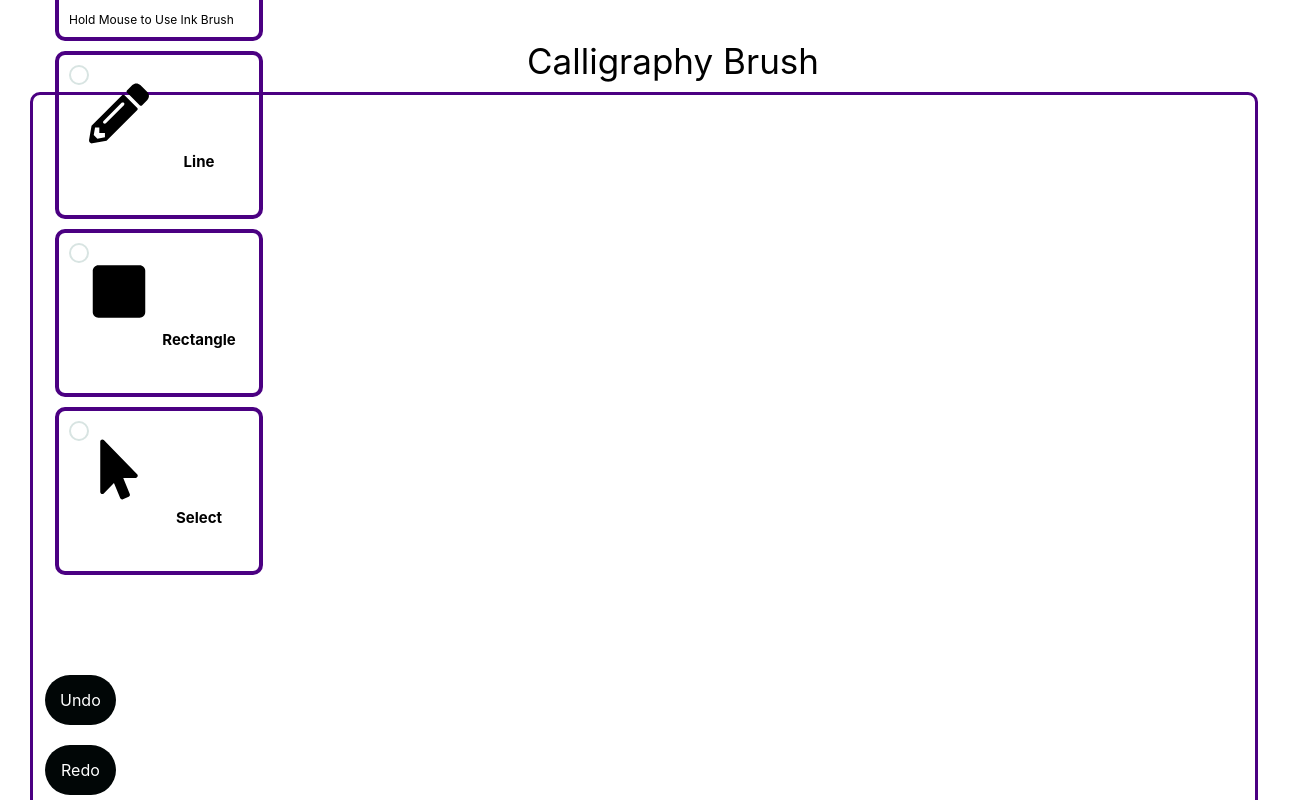
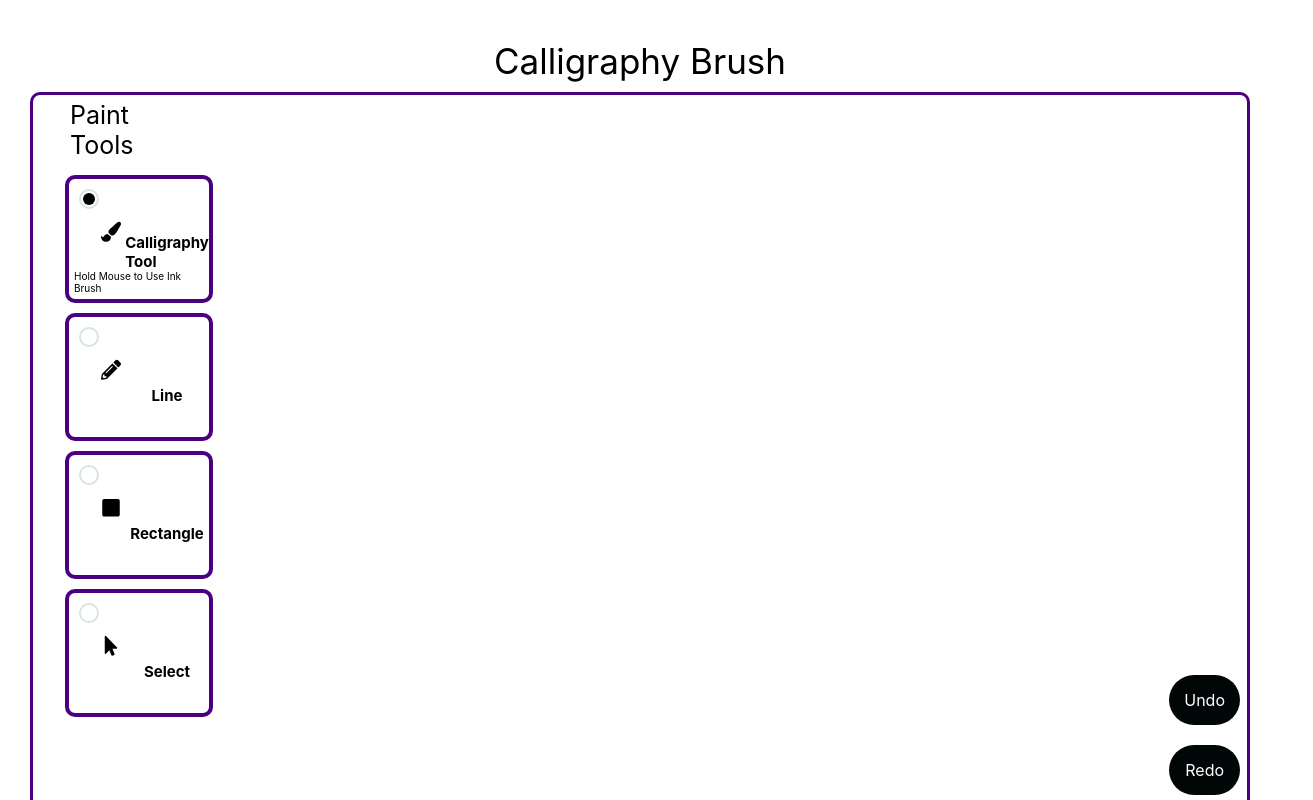
Before and after one commit to alison2686/calligraphy-brush, a React (Create React App) app: page /paint in a window 1280 px wide. Shown: the top 800 px of the page, 1313 px wide, since content can reach past the window. Built offline with nearby package versions, Linux system fonts and the light colour scheme.

Commit message:
add social links and adjust paint tool css

```diff
--- a/package.json
+++ b/package.json
@@ -4,6 +4,7 @@
   "private": true,
   "dependencies": {
     "@fortawesome/fontawesome-free": "^5.1.0-9",
+    "@fortawesome/free-brands-svg-icons": "^5.15.4",
     "@fortawesome/free-solid-svg-icons": "^5.15.4",
     "@fortawesome/react-fontawesome": "^0.1.16",
     "@testing-library/jest-dom": "^5.11.4",
--- a/src/components/Bio/Bio.jsx
+++ b/src/components/Bio/Bio.jsx
@@ -1,4 +1,4 @@
-import styled from "styled-components"
+import styled from 'styled-components'
 
 export const BioContainer = styled.div`
     height: 800px;
@@ -85,3 +85,12 @@ export const BioP = styled.p`
     font-size: 1 rem;
     text-align: center;
 `
+export const SocialLinks = styled.div`
+    border: 1px solid red;
+    justify-content: left;
+`
+export const SocialIcon = styled.div`
+    border: 1px solid red;
+    font-size: 60px;
+
+`
--- a/src/components/Bio/index.jsx
+++ b/src/components/Bio/index.jsx
@@ -1,7 +1,5 @@
 import React from 'react'
-// import Icon1 from '../../images/bridge.svg'
 import Icon2 from '../../images/bio.jpg'
-// import Icon3 from '../../images/svg-2.svg'
 import {
     BioContainer,
     BioH1,
@@ -10,7 +8,12 @@ import {
     BioIcon,
     BioH2,
     BioH3,
-    BioP } from './Bio'
+    BioP,
+    SocialLinks,
+    SocialIcon
+ } from './Bio'
+import { FontAwesomeIcon } from '@fortawesome/react-fontawesome'
+import { faLinkedin, faGithub } from "@fortawesome/free-brands-svg-icons"
 
 const Bio = () => {
     return (
@@ -25,6 +28,20 @@ const Bio = () => {
                     <BioH3>San Francisco, CA</BioH3>
                     <BioP> Check out my GitHub Profile or Find Me on LinkedIn
                     </BioP>
+
+                    <SocialLinks>
+                    <a target="_blank" rel="noreferrer" href="http://www.linkedin.com/in/alison-lee-4547b114">
+                        <SocialIcon>
+                        <FontAwesomeIcon icon={faLinkedin} />
+                        </SocialIcon>
+                    </a>
+                    <a target="_blank" rel="noreferrer" href="https://github.com/alison2686">
+                        <SocialIcon>
+                        <FontAwesomeIcon icon={faGithub} />
+                        </SocialIcon>
+                    </a>
+                    </SocialLinks>
+
                 </BioCard>
             </BioWrapper>
         </BioContainer>
--- a/src/components/InfoSection/Data.js
+++ b/src/components/InfoSection/Data.js
@@ -4,8 +4,8 @@ export const homeObjOne = {
     lightText: true,
     lightTextDesc: true,
     topLine: 'Welcome to Calligraphy Brush!',
-    headline: 'Create calligraphy and hand written style lettering',
-    description: 'Built for the MintBeam Hackathon using React.',
+    headline: 'Create Calligraphy and Hand Written Style Lettering',
+    description: 'Built for the MintBeam Hackathon using React and Styled Components',
     buttonLabel: 'Get started',
     imgStart: true,
     img: require('../../images/artist.svg').default,
@@ -23,7 +23,7 @@ export const homeObjTwo = {
     topLine: 'Demo',
     headline: 'See how it works',
     description: 'Play the video to see a demo of the app',
-    buttonLabel: 'Put demo video here',
+    buttonLabel: 'Demo video coming soon',
     imgStart: false,
     img: require('../../images/abc.png').default,
     alt: 'demo video',
--- a/src/components/Paint/PaintElements.jsx
+++ b/src/components/Paint/PaintElements.jsx
@@ -1,20 +1,25 @@
 import styled from 'styled-components';
 
 export const PaintContainer = styled.div`
-    position: fixed;
+    /* position: fixed; */
     padding: 30px;
 `;
 
 export const PaintCanvasWrapper = styled.div`
     border: 3px solid #4b0082;
     border-radius: 10px;
-    width: 95%;
 `;
 
 export const PaintToolWrapper = styled.div`
+    /* width: 100%; */
+    height: 400px;
+    /* padding-bottom: 150px; */
+    /* border: 1px solid red; */
     position: fixed;
-    bottom: 0;
-    padding-bottom: 200px;
+    top: 0;
+    left: 0;
+    padding-top: 70px;
+    padding-left: 40px;
 `;
 
 export const PaintToolLabelWrapper = styled.div`
@@ -40,8 +45,8 @@ export const PaintH2 = styled.div`
 `;
 
 export const PaintP = styled.div`
-    font-size: 12px;
-    padding: 10px;
+    font-size: 10px;
+    padding: 5px;
     position: absolute;
     bottom: 0;
     left: 0;
@@ -56,8 +61,8 @@ export const PaintToolInput = styled.div`
 `;
 
 export const PaintToolLabel = styled.div`
-    height: 140px;
-    width: 180px;
+    height: 100px;
+    width: 120px;
     border: 4px solid #4b0082;
     position: relative;
     margin: auto;
@@ -80,7 +85,7 @@ export const PaintSpan = styled.div`
 `
 
 export const PaintIcon = styled.div`
-    font-size: 60px;
+    font-size: 20px;
     position: absolute;
     top: 50%;
     left: 30%;
@@ -90,8 +95,9 @@ export const PaintIcon = styled.div`
 export const PaintBtnWrapper = styled.div`
     position: fixed;
     bottom: 0;
+    right: 0;
     padding-bottom: 5px;
-    padding-left: 15px;
+    padding-right: 40px;
 `
 export const UndoRedoBtn = styled.div`
     border-radius: 50px;
--- a/src/components/Paint/paint.js
+++ b/src/components/Paint/paint.js
@@ -382,7 +382,7 @@ function Paint() {
                 onMouseMove={handleMouseMove}
                 onMouseUp={handleMouseUp}
             />
-            </PaintCanvasWrapper>
+
 
             <PaintToolWrapper>
               <PaintTools>
@@ -513,7 +513,7 @@ function Paint() {
             {/* <div className='color-picker' style={{ position: 'fixed', top: 0, padding: 50}}>
                 <ColorPicker />
             </div> */}
-
+        </PaintCanvasWrapper>
         </PaintContainer>
     )
 }
```
Also changed, not shown: 2 other files (tests, documents, lock files or other folders).
